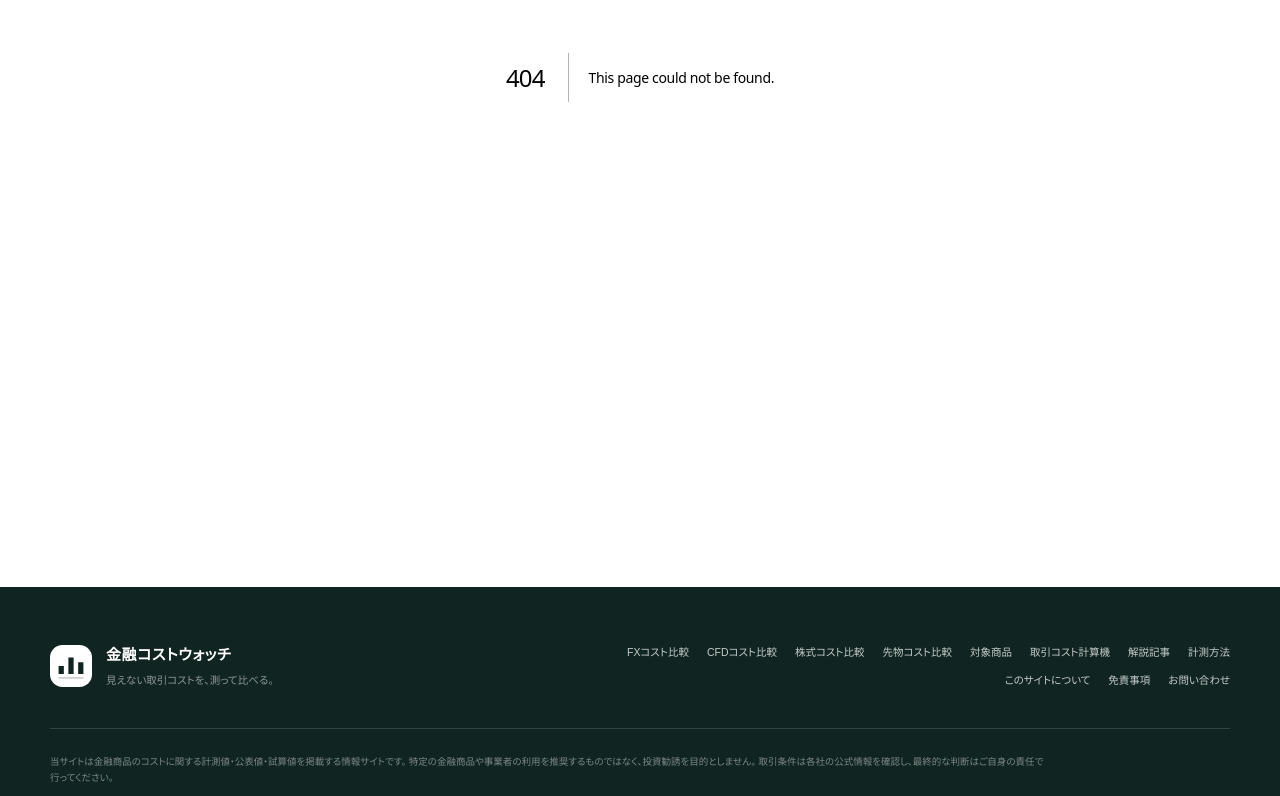
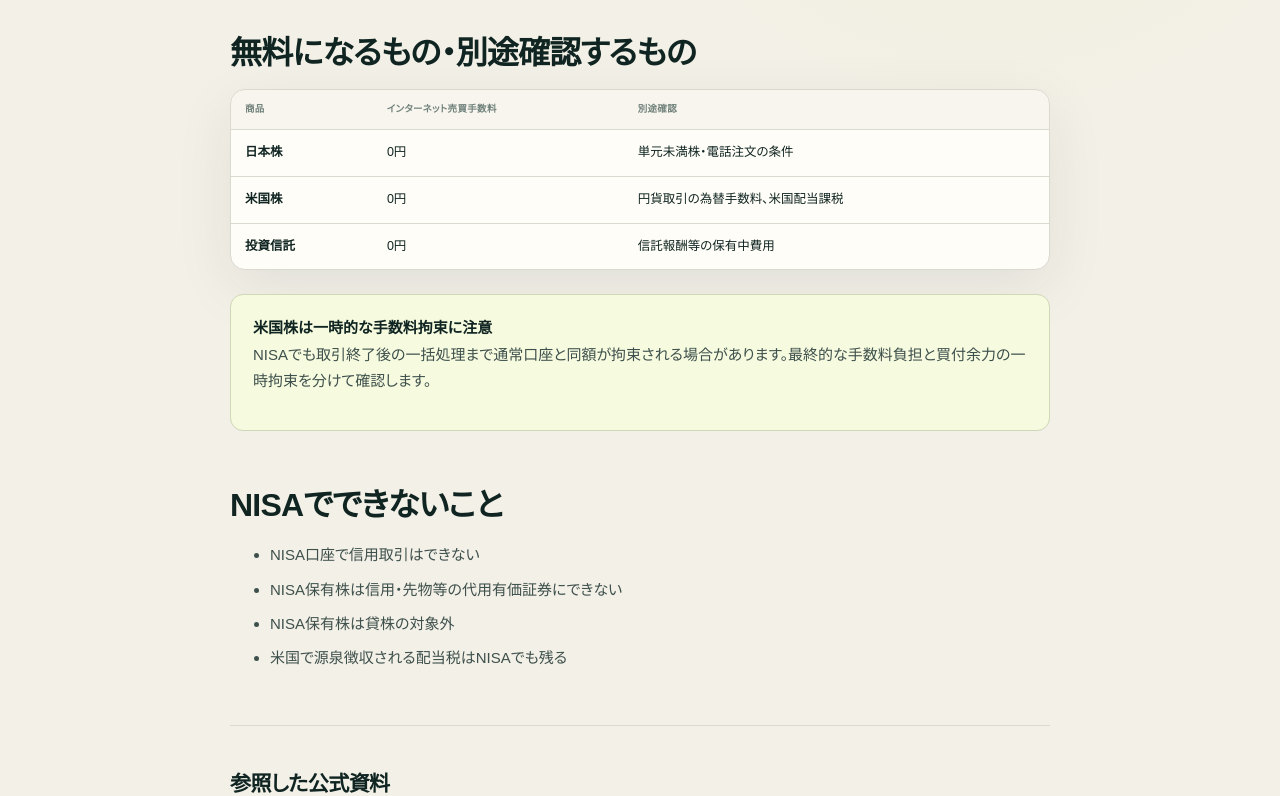
Before and after one commit to mrok18/hanbaijo, a Next.js app: page /articles/matsui-nisa-fees in a window 1280 px wide. Before the commit this address had no page. Shown: the part 400-1196 px from the top of the page. Built offline with nearby package versions, Linux system fonts and the light colour scheme.

Commit message:
feat: add Matsui NISA and day margin guides

```diff
--- /dev/null
+++ b/app/articles/matsui-nisa-fees/page.tsx
@@ -0,0 +1,9 @@
+import Link from 'next/link';
+import AffiliateOfferCard from '@/components/AffiliateOfferCard';
+import { AFFILIATE_OFFERS } from '@/lib/affiliates';
+export const metadata={title:'松井証券NISAは手数料無料？為替・信託報酬まで確認',description:'松井証券NISAの日本株・米国株・投資信託の売買手数料と、為替手数料・信託報酬など別途残る費用を整理します。'};
+export default function Page(){return <article><p className="page-kicker">MATSUI / NISA COST</p><h1>松井証券NISAは手数料無料？<br/>為替・信託報酬まで確認</h1><p className="lede">松井証券のNISAは、制度が続く限り日本株・米国株・投資信託の売買手数料が無料です。ただし、商品内部の費用や通貨交換まで一律0円という意味ではありません。</p>
+<h2>無料になるもの・別途確認するもの</h2><div className="data-panel"><div className="table-scroll"><table className="rates comparison-table"><thead><tr><th>商品</th><th>インターネット売買手数料</th><th>別途確認</th></tr></thead><tbody><tr><td className="ex-name">日本株</td><td>0円</td><td>単元未満株・電話注文の条件</td></tr><tr><td className="ex-name">米国株</td><td>0円</td><td>円貨取引の為替手数料、米国配当課税</td></tr><tr><td className="ex-name">投資信託</td><td>0円</td><td>信託報酬等の保有中費用</td></tr></tbody></table></div></div>
+<div className="callout"><strong>米国株は一時的な手数料拘束に注意</strong><p>NISAでも取引終了後の一括処理まで通常口座と同額が拘束される場合があります。最終的な手数料負担と買付余力の一時拘束を分けて確認します。</p></div>
+<h2>NISAでできないこと</h2><ul><li>NISA口座で信用取引はできない</li><li>NISA保有株は信用・先物等の代用有価証券にできない</li><li>NISA保有株は貸株の対象外</li><li>米国で源泉徴収される配当税はNISAでも残る</li></ul>
+<section className="article-sources" aria-labelledby="sources"><h2 id="sources">参照した公式資料</h2><ul><li><a href="https://www.matsui.co.jp/nisa/fee/" target="_blank" rel="noopener noreferrer">松井証券「新NISA 手数料」</a></li><li><a href="https://www.matsui.co.jp/nisa/rule/" target="_blank" rel="noopener noreferrer">松井証券「NISA口座 取引ルール」</a></li></ul><p>制度・費用は2026年9月7日に確認しました。</p></section><p><Link href="/articles/matsui-account-types">総合口座とFX口座の違いを見る →</Link></p><section className="article-affiliate" aria-label="関連する広告"><AffiliateOfferCard offer={AFFILIATE_OFFERS['matsui-fx']} /><p className="affiliate-disclosure">松井証券への広告リンクです。申込み成立時に当サイトが報酬を受け取る場合があります。</p></section></article>}
--- a/app/articles/posts.ts
+++ b/app/articles/posts.ts
@@ -1,4 +1,6 @@
 export const POSTS = [
+  { slug: 'matsui-nisa-fees', category: 'NISA・松井証券', title: '松井証券NISAは手数料無料？為替・信託報酬まで確認', desc: '日本株・米国株・投資信託の売買手数料0円と、別途残る為替手数料・信託報酬を分ける。' },
+  { slug: 'matsui-one-day-margin-cost', category: '国内株・松井証券', title: '松井証券の一日信用は本当に無料？翌日持越しの費用', desc: 'ネット手数料、金利・貸株料、プレミアム空売り料、翌営業日の任意決済手数料を整理する。' },
   { slug: 'systre-select-365-strategy-selection', category: 'FX自動売買', title: 'シストレセレクト365のストラテジー選び｜利益率だけで決めない', desc: '最大ドローダウン、リスクリターン率、取引回数、推奨証拠金からストラテジーを比較する。' },
   { slug: 'systre-select-365-stop-switch', category: 'FX自動売買', title: 'シストレセレクト365の停止・入替え｜建玉を残さない確認手順', desc: '稼働停止、未決済ポジション、複数ストラテジーの両建て、サービス解約前の確認を整理する。' },
   { slug: 'matsui-fx-swap-calendar', category: 'FX・松井証券', title: 'MATSUI FXのスワップ付与時間｜1万通貨表示の計算方法', desc: '夏時間6時10分・冬時間7時10分以降の付与、付与日数、1通貨や100通貨へ換算する方法を整理する。' },
```
Also changed, not shown: app/articles/matsui-one-day-margin-cost/page.tsx (added, +9 -0 lines).
